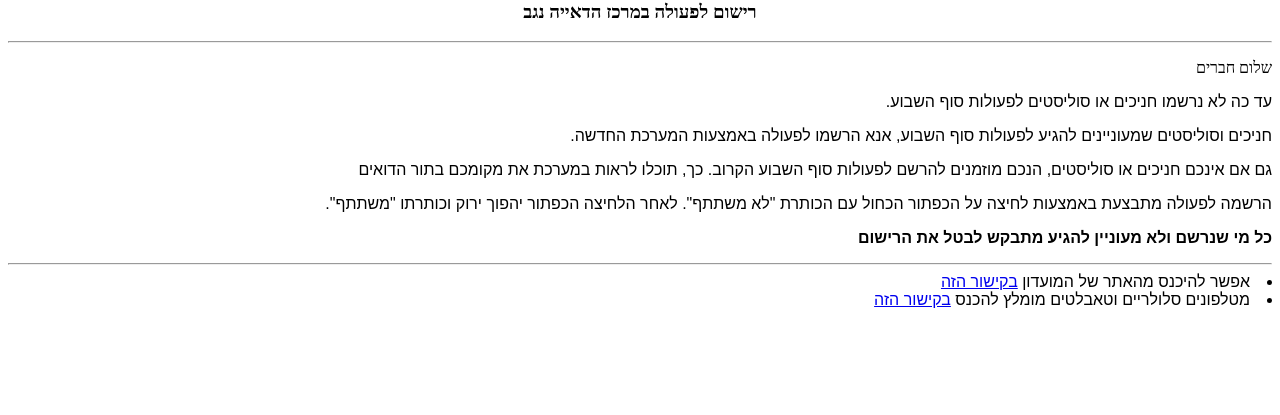
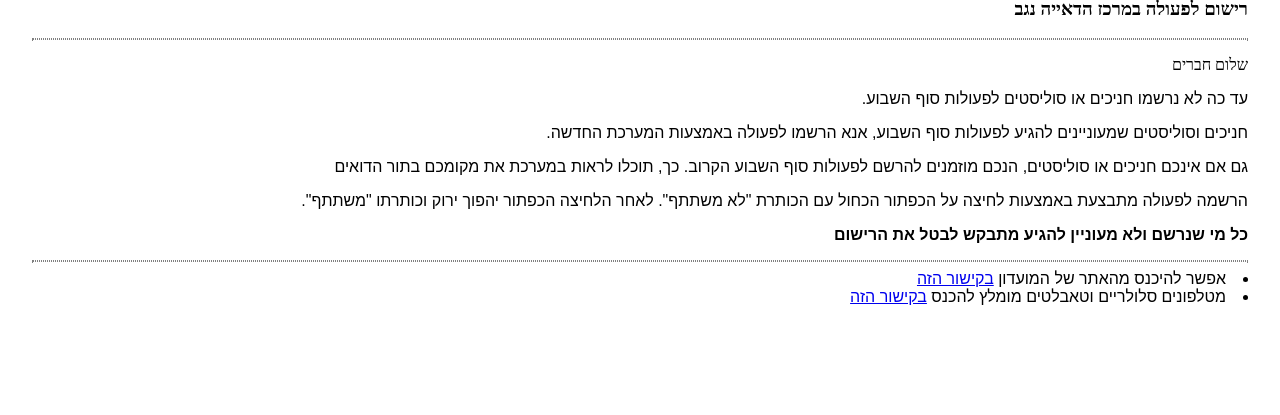
Before and after one commit to ngetter/operations, a Flask app: page /SendReminder in a window 1280 px wide. Shown: the part 385-800 px from the top of the page. Run offline with Flask 2, Linux system fonts and the light colour scheme; data that the repository does not hold is empty; parts of the project's set-up code (start-up, migrations or seed data) failed here and were passed over.

Commit message:
add style tag to email_base

```diff
--- a/templates/base_email.html
+++ b/templates/base_email.html
@@ -7,24 +7,43 @@
     <meta name="viewport" content="width=device-width, initial-scale=1.0">
     <meta name="description" content="">
     <meta name="author" content="">
+      {% endblock %}
 
-  {% endblock %}
+      <style>
+          body
+          {
+                background-color:white;
+          }
+          h1 {
+              font-size:15pt;
+          }
+          hr {
+              border: 1px dotted gray;
+          }
+          .subtitle {
+              font-size:12pt;color: gray;
+          }
+          .content
+          {
+              padding:0em 1.5em 0em 1.5em;
+          }
+      </style>
 
   </head>
 
-<body dir=rtl style="background-color:white;">
-<div align="center" style="">
+<body dir=rtl>
+
     <div>
             <img src="cid:logo.jpg" alt="ngc-logo">
-			<span style="font-size:15pt;">מערכת לרישום חברים לפעולות</span>
-			<span style="font-size:12pt;color: gray;">{% block subtitle %}{% endblock %}</span>
-			<hr style="border: 1px dotted gray;"/>
+			<h1>מערכת לרישום חברים לפעולות</h1>
+			<span class="subtitle">{% block subtitle %}{% endblock %}</span>
+			<hr/>
     </div>
     <div>
-            <span style="padding:0em 1.5em 0em 1.5em;">
-            {% block content %}{% endblock %}</span>
+            <div class="content">
+            {% block content %}{% endblock %}</div>
 
-  </div>
+     </div>
 
 	{% block footer %}
 	{% endblock %}
```
